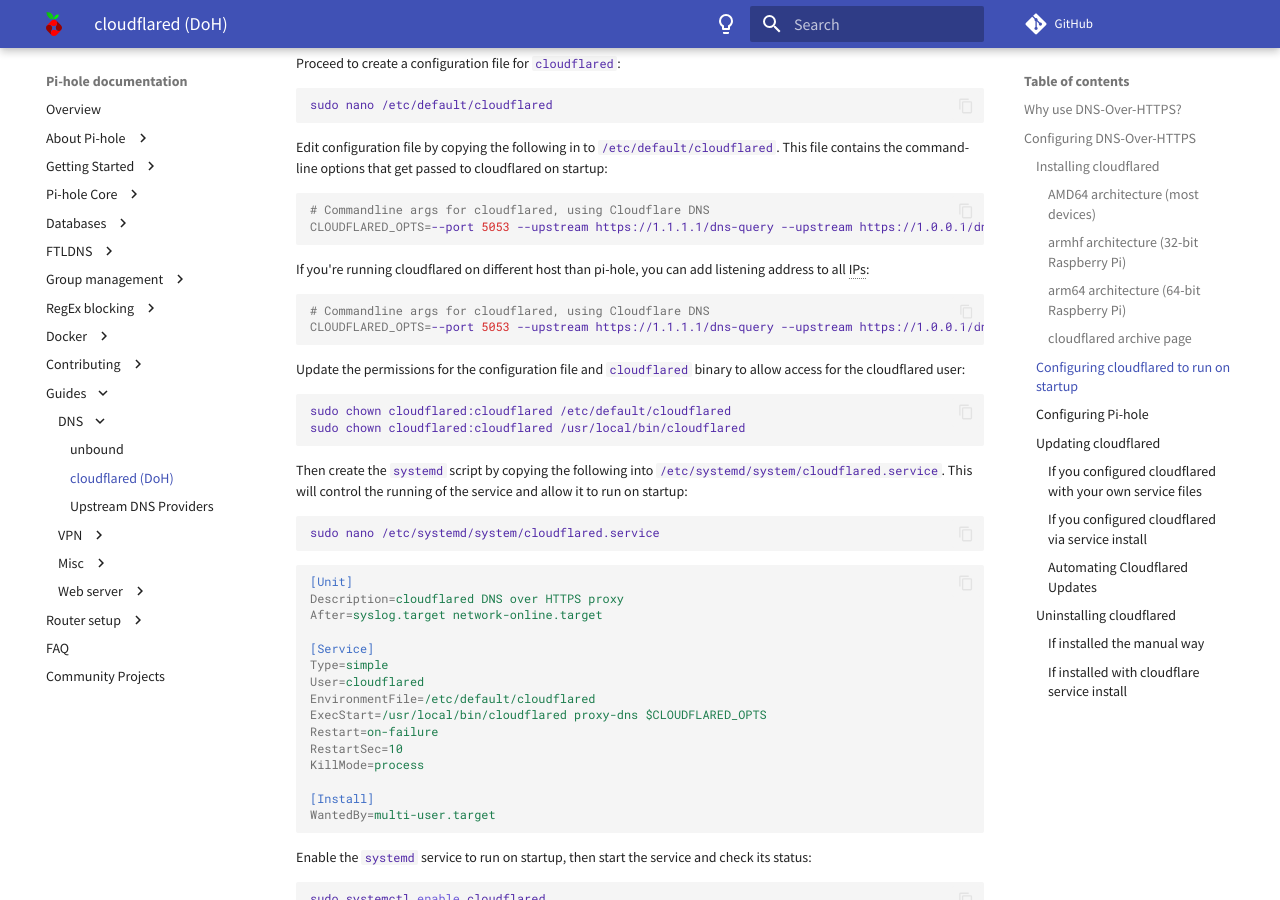
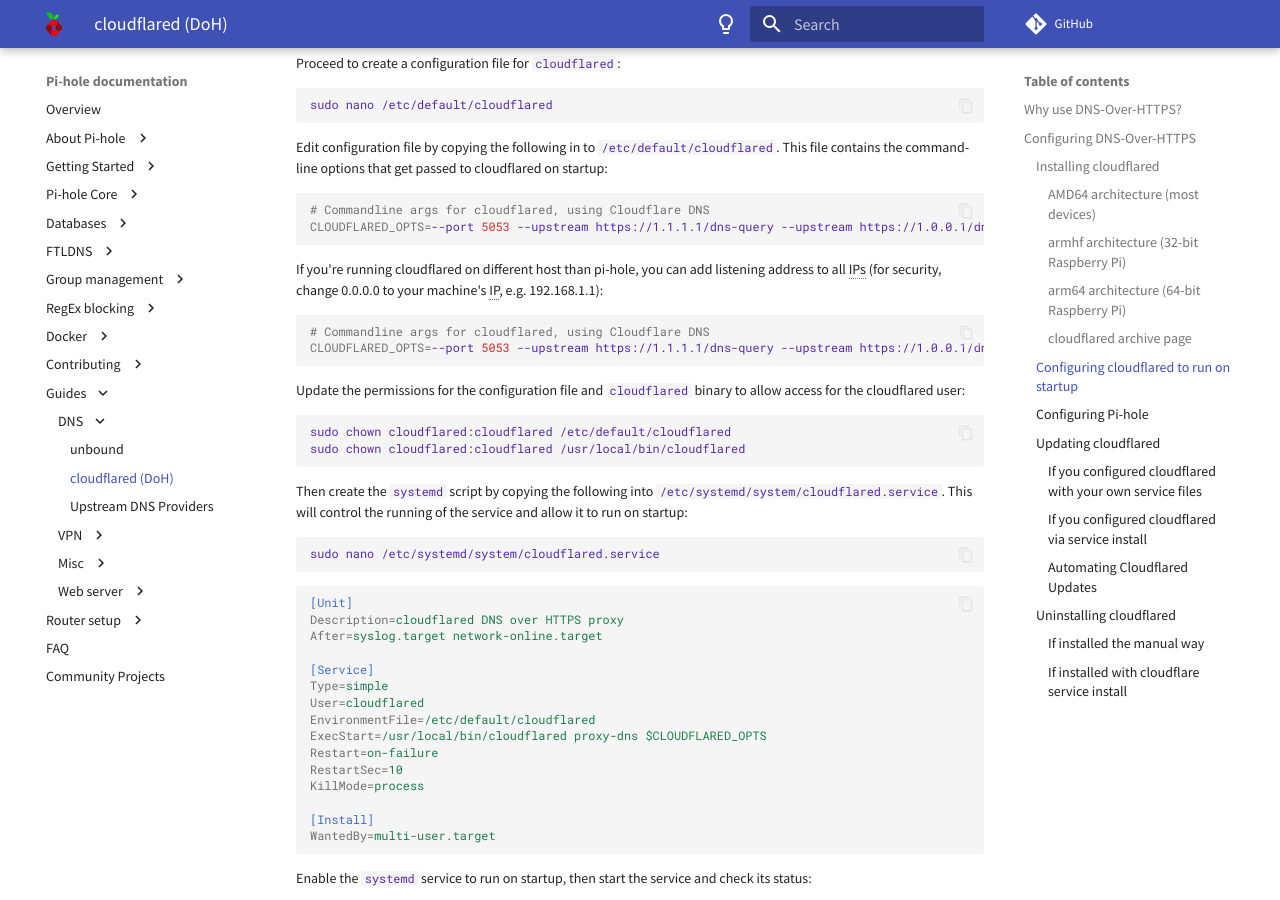
Before and after one commit to pi-hole/docs, an MkDocs documentation site: the page built from docs/guides/dns/cloudflared.md, in a window 1280 px wide and 900 px high, scrolled down 1707 px. Built offline with MkDocs 1.6.1 and Material for MkDocs 9.7.7, drawn with Linux system fonts in a browser that asks for light colours; comment, search, counter and statistics services are not loaded.

Commit message:
Update cloudflared.md
Add waning

Signed-off-by: ChristophorusReyhan <39609246+ChristophorusReyhan@users.noreply.github.com>

````diff
--- a/docs/guides/dns/cloudflared.md
+++ b/docs/guides/dns/cloudflared.md
@@ -84,7 +84,7 @@
 CLOUDFLARED_OPTS=--port 5053 --upstream https://1.1.1.1/dns-query --upstream https://1.0.0.1/dns-query
 ```
 
-If you're running cloudflared on different host than pi-hole, you can add listening address to all IPs:
+If you're running cloudflared on different host than pi-hole, you can add listening address to all IPs (for security, change 0.0.0.0 to your machine's IP, e.g. 192.168.1.1):
 
 ```bash
 # Commandline args for cloudflared, using Cloudflare DNS
````
